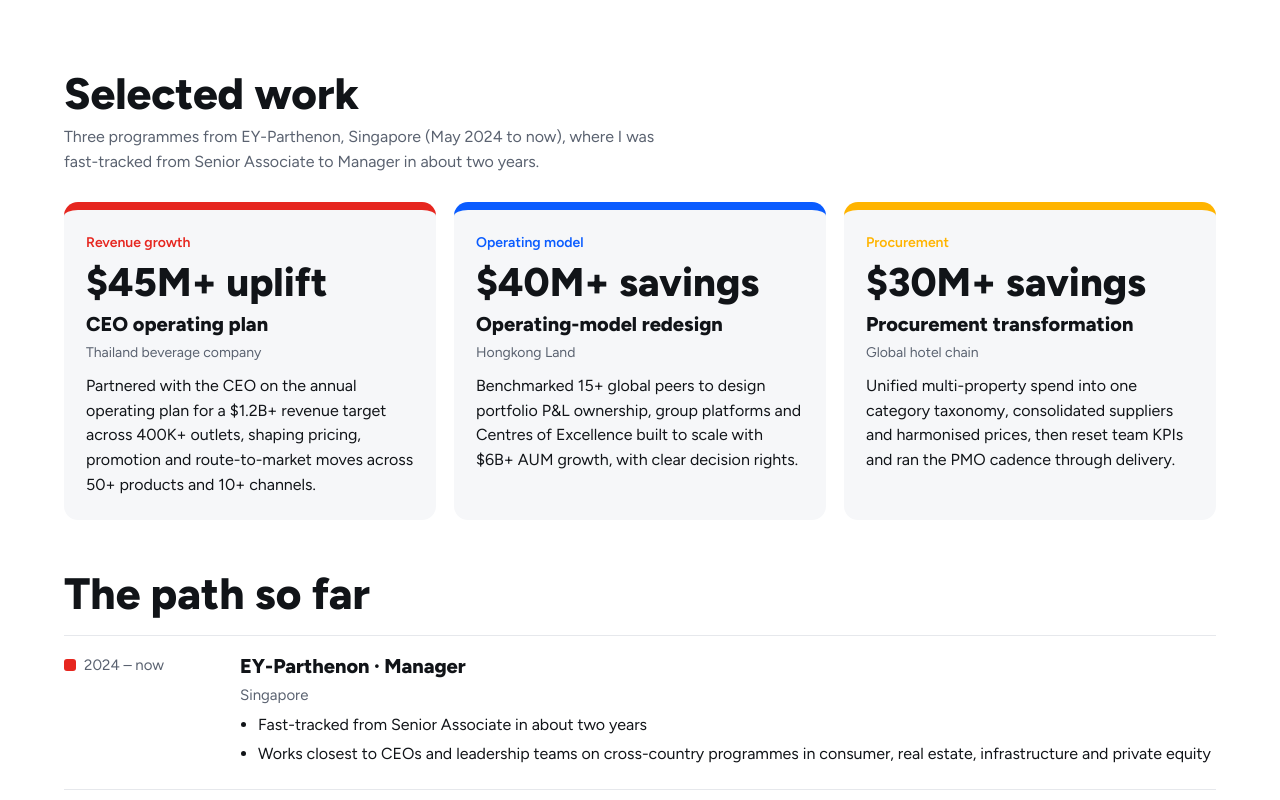
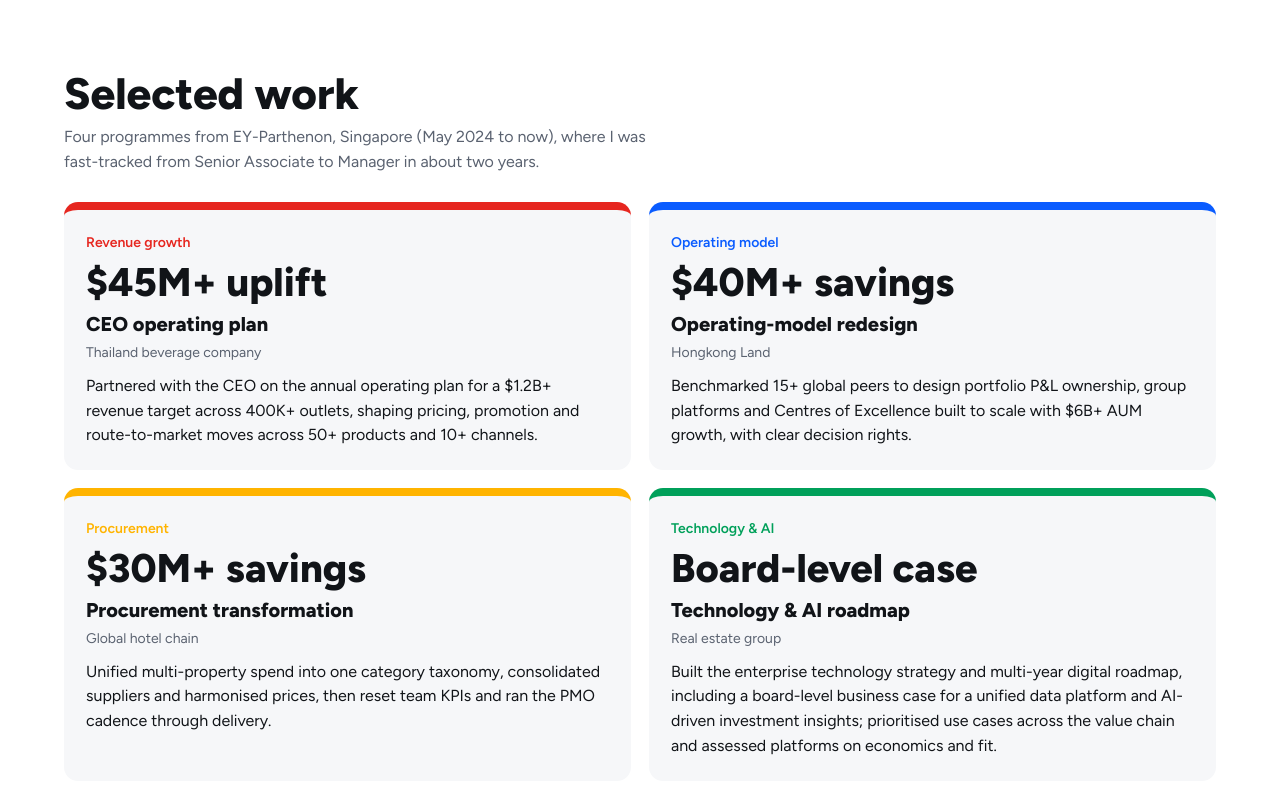
Before and after one commit to srijanbansal1515/Resume, a plain HTML site: page index.html in a window 1280 px wide. Shown: the part 720-1520 px from the top of the page. Drawn offline with Linux system fonts and the light colour scheme.

Commit message:
Add Technology & AI roadmap to selected work
Co-Authored-By: Claude Opus 5.5 <noreply@anthropic.com>
Claude-Session: https://claude.ai/code/session_01XMmcZvpK5FdDLzbhDZZxA1

```diff
--- a/index.html
+++ b/index.html
@@ -52,7 +52,7 @@ h3{font-weight:800;font-size:20px;line-height:1.2;margin:0 0 6px}
 @media (prefers-reduced-motion:reduce){html{scroll-behavior:auto}.step{animation:none}}
 .legend{display:flex;flex-wrap:wrap;gap:6px 18px;font-size:14px;color:var(--soft);margin-top:12px}
 .legend i{display:inline-block;width:14px;height:14px;border-radius:4px;margin-right:6px;vertical-align:-2px}
-.work{display:grid;grid-template-columns:repeat(3,minmax(0,1fr));gap:18px;margin-top:28px}
+.work{display:grid;grid-template-columns:repeat(2,minmax(0,1fr));gap:18px;margin-top:28px}
 .job{background:var(--card);border-radius:14px;padding:22px;border-top:8px solid var(--c)}
 .job .tag{font-size:14px;font-weight:600;color:var(--c)}
 .job .num{font-weight:800;font-size:clamp(30px,3.2vw,40px);line-height:1;margin:8px 0 10px;white-space:nowrap}
@@ -98,7 +98,7 @@ footer{font-size:13px;color:var(--soft);padding:18px max(5vw,16px);border-top:1p
 
 <section class="band" id="work"><div class="wrap">
   <h2>Selected work</h2>
-  <p class="sub">Three programmes from EY-Parthenon, Singapore (May 2024 to now), where I was fast-tracked from Senior Associate to Manager in about two years.</p>
+  <p class="sub">Four programmes from EY-Parthenon, Singapore (May 2024 to now), where I was fast-tracked from Senior Associate to Manager in about two years.</p>
   <div class="work" id="cards"></div>
 </div></section>
 
@@ -144,7 +144,8 @@ footer{font-size:13px;color:var(--soft);padding:18px max(5vw,16px);border-top:1p
 const cards=[
   {c:'--red',tag:'Revenue growth',n:'$45M+ uplift',t:'CEO operating plan',w:'Thailand beverage company',p:'Partnered with the CEO on the annual operating plan for a $1.2B+ revenue target across 400K+ outlets, shaping pricing, promotion and route-to-market moves across 50+ products and 10+ channels.'},
   {c:'--blue',tag:'Operating model',n:'$40M+ savings',t:'Operating-model redesign',w:'Hongkong Land',p:'Benchmarked 15+ global peers to design portfolio P&L ownership, group platforms and Centres of Excellence built to scale with $6B+ AUM growth, with clear decision rights.'},
-  {c:'--amber',tag:'Procurement',n:'$30M+ savings',t:'Procurement transformation',w:'Global hotel chain',p:'Unified multi-property spend into one category taxonomy, consolidated suppliers and harmonised prices, then reset team KPIs and ran the PMO cadence through delivery.'}
+  {c:'--amber',tag:'Procurement',n:'$30M+ savings',t:'Procurement transformation',w:'Global hotel chain',p:'Unified multi-property spend into one category taxonomy, consolidated suppliers and harmonised prices, then reset team KPIs and ran the PMO cadence through delivery.'},
+  {c:'--green',tag:'Technology & AI',n:'Board-level case',t:'Technology & AI roadmap',w:'Real estate group',p:'Built the enterprise technology strategy and multi-year digital roadmap, including a board-level business case for a unified data platform and AI-driven investment insights; prioritised use cases across the value chain and assessed platforms on economics and fit.'}
 ];
 const roles=[
   {c:'--red',when:'2024 – now',t:'EY-Parthenon · Manager',where:'Singapore',pts:['Fast-tracked from Senior Associate in about two years','Works closest to CEOs and leadership teams on cross-country programmes in consumer, real estate, infrastructure and private equity']},
```
